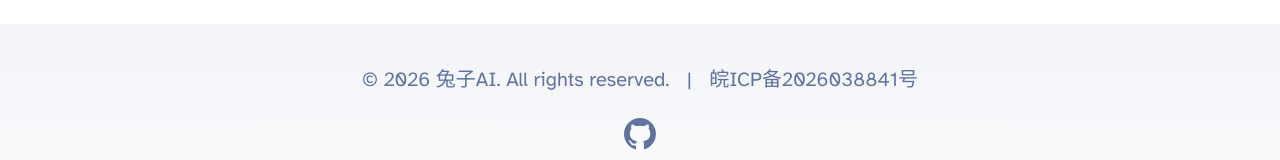
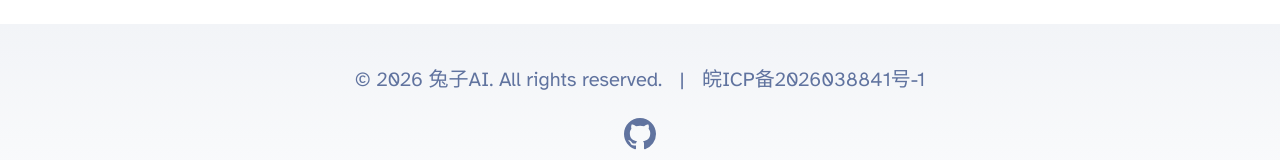
Before and after one commit to HuanBaby1314/blog, an Astro site: page / in a window 1280 px wide. Shown: the part 843-1003 px from the top of the page. Built offline with nearby package versions, Linux system fonts and the light colour scheme; Astro itself is replaced by a stand-in of ours.

Commit message:
fix(footer): 备案号更新为 皖ICP备2026038841号-1

```diff
--- a/src/components/Footer.astro
+++ b/src/components/Footer.astro
@@ -10,7 +10,7 @@ const social_links = [
 		&copy; {today.getFullYear()} 兔子AI. All rights reserved.
 		<span class="sep">|</span>
 		<a href="https://beian.miit.gov.cn/" target="_blank" rel="noopener"
-			>皖ICP备2026038841号</a
+			>皖ICP备2026038841号-1</a
 		>
 	</p>
 	<div class="social-links">
```
